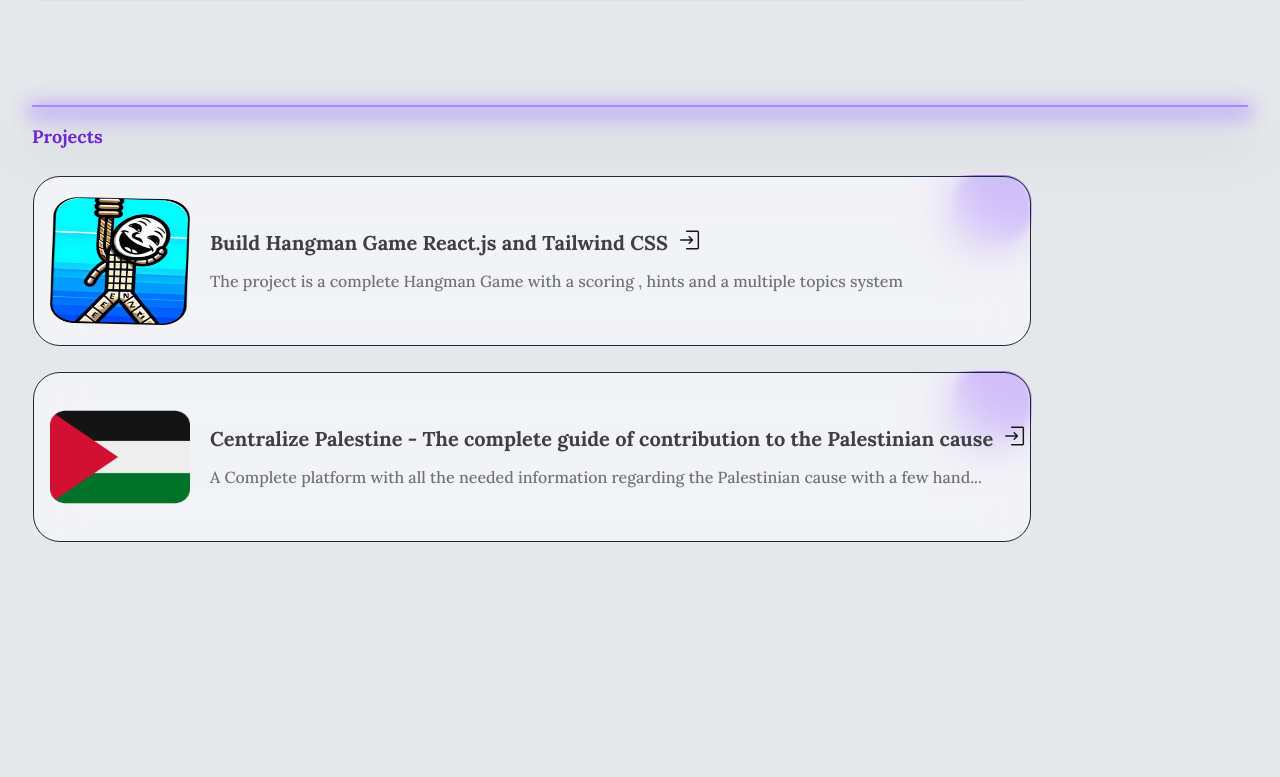
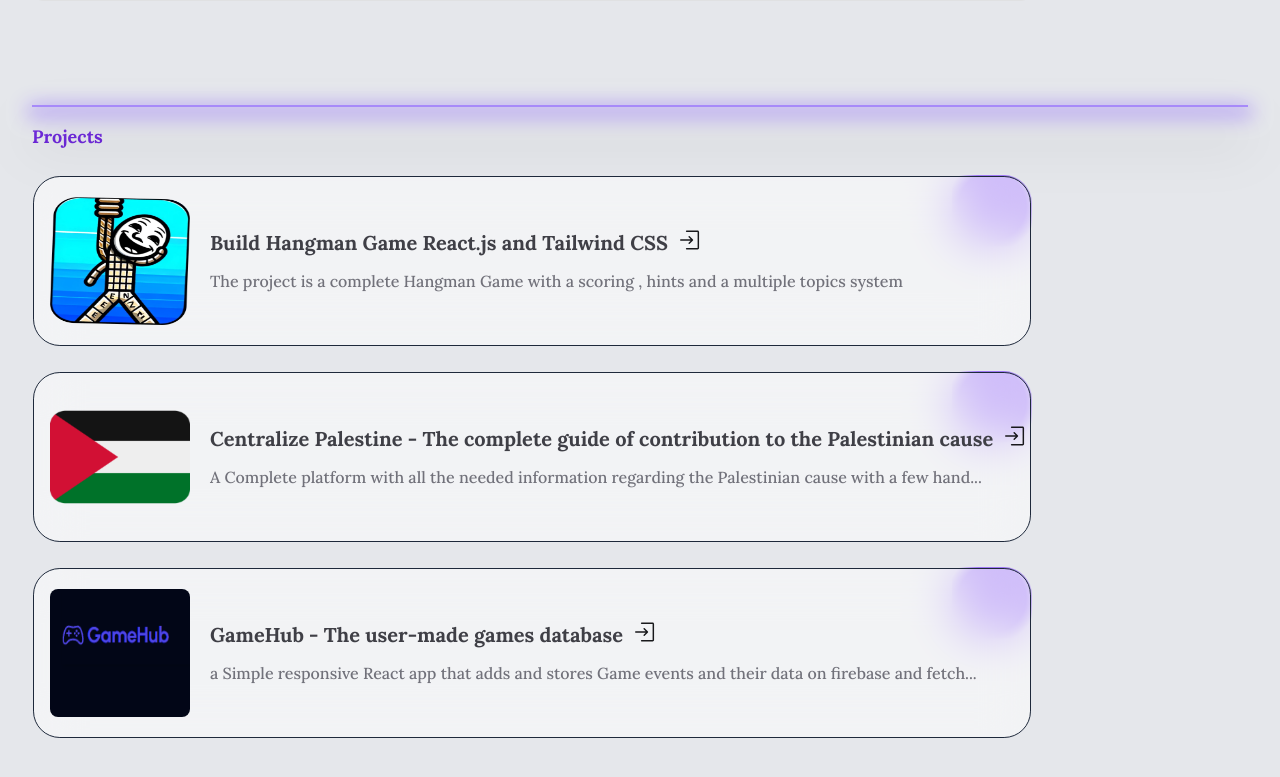
Before and after one commit to seifadel25/SaifsPortfolio, a Next.js app: page / in a window 1280 px wide. Shown: the part 2163-2940 px from the top of the page. Before the commit the page ends 2898 px from the top, so only its background shows below. Built offline with nearby package versions, Linux system fonts and the light colour scheme; a web font is replaced by a local one.

Commit message:
15/3/24
-Added GameHub
-Added firebase

```diff
--- a/data/projects.js
+++ b/data/projects.js
@@ -32,6 +32,22 @@ const data = [
     source_code:
       "https://github.com/seifadel25/ProjectPalestine-Demo?tab=MIT-1-ov-file",
     demo: "https://project-palestine-demo.vercel.app/",
+  },
+  {
+    id: 3,
+    title: "GameHub - The user-made games database",
+    image: "/images/projects/GameHub.png",
+    description:
+      " a Simple responsive React app that adds and stores Game events and their data on firebase and fetches them to display them in a list ",
+    skills: [
+      { id: 1, name: "react", image: "/images/skills/react.png" },
+      { id: 2, name: "typescript", image: "/images/skills/typescript.png" },
+      { id: 3, name: "tailwindcss", image: "/images/skills/tailwind.png" },
+      { id: 4, name: "node", image: "/images/skills/node-js.png" },
+      { id: 6, name: "firebase", image: "/images/skills/firebase.png" },
+    ],
+    source_code: "https://github.com/seifadel25/GameHub-Demo",
+    demo: "https://game-hub-demo-taupe.vercel.app/",
   },
 
   // {
--- a/data/skills.js
+++ b/data/skills.js
@@ -22,5 +22,6 @@ const data = [
   { id: 33, name: "AWS", image: "/images/skills/aws.png" },
   { id: 34, name: "docker", image: "/images/skills/docker.png" },
   { id: 35, name: "GitHub", image: "/images/skills/git.png" },
+  { id: 36, name: "firebase", image: "/images/skills/firebase.png" },
 ];
 export default data;
```
Also changed, not shown: public/images/skills/firebase.png (added).
